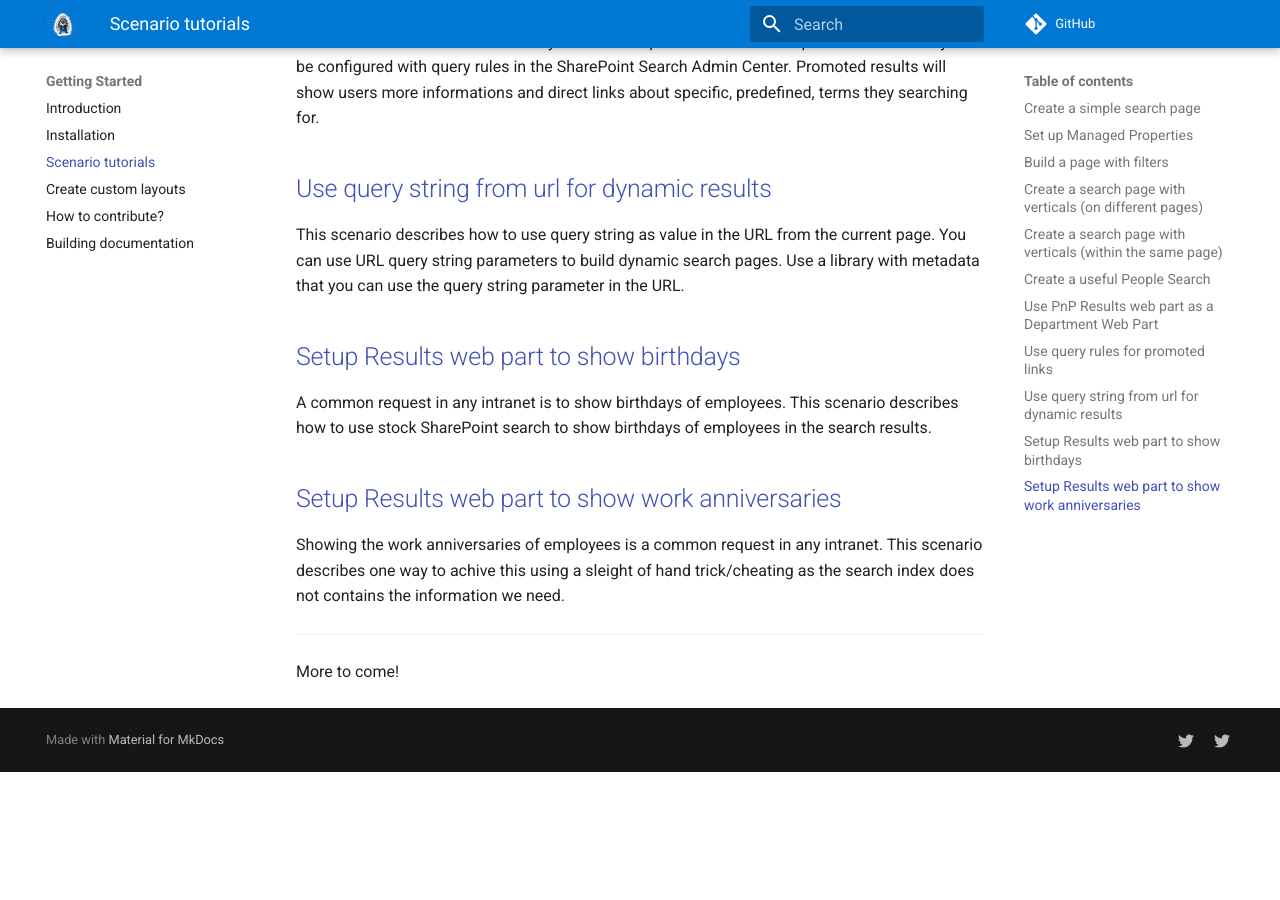
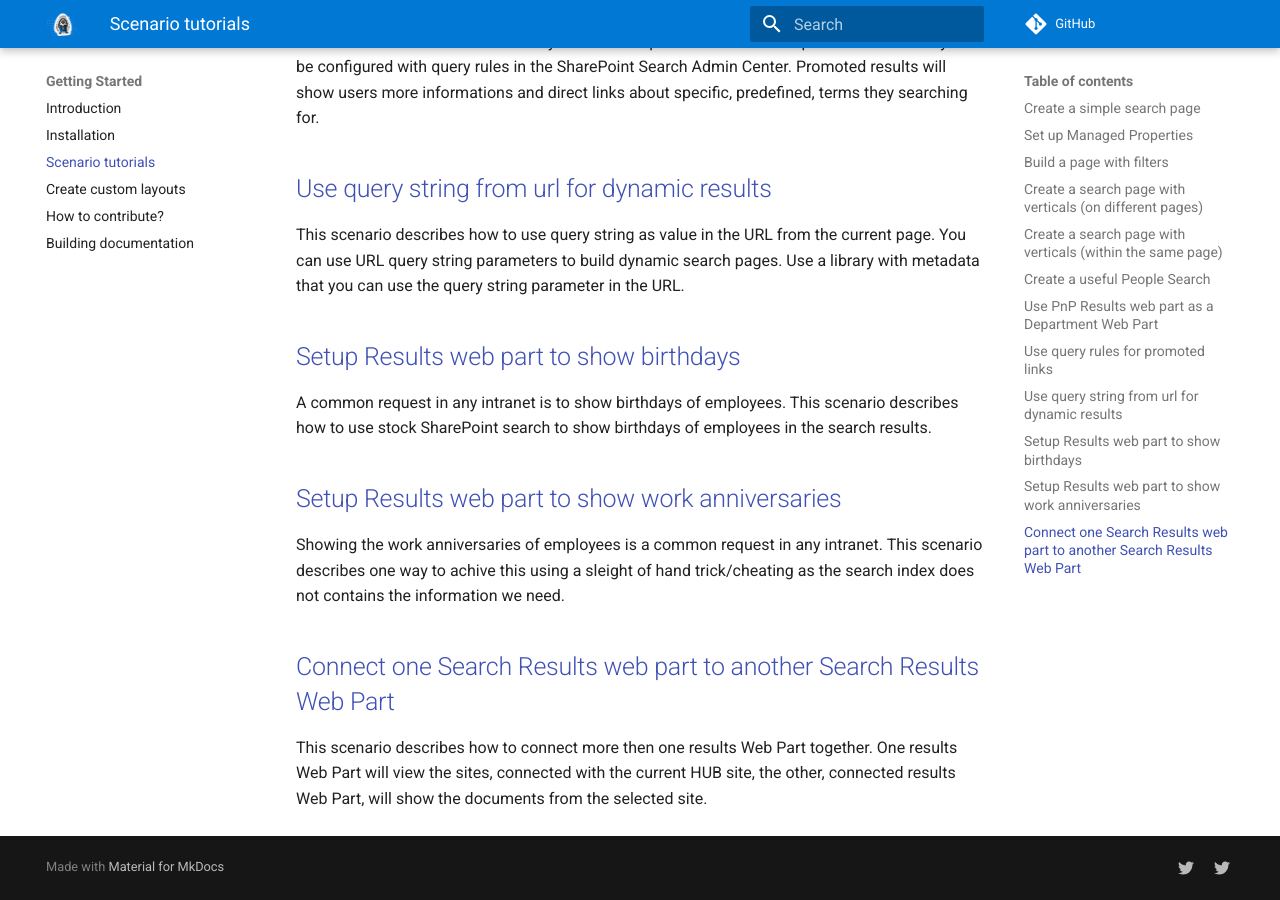
Before and after one commit to dominic5perezd/pnp-modern-search, an MkDocs documentation site: the page built from docs/scenarios/index.md, in a window 1280 px wide and 900 px high, scrolled down 1490 px. Built offline with MkDocs 1.6.1 and Material for MkDocs 9.7.7, drawn with Linux system fonts in a browser that asks for light colours; comment, search, counter and statistics services are not loaded; before the commit the page ends 2262 px from its top, so only the background shows below that.

Commit message:
Update index.md
Update index and add the scenario "Connect one Search Results web part to another Search Results Web Part"

```diff
--- a/docs/scenarios/index.md
+++ b/docs/scenarios/index.md
@@ -17,7 +17,6 @@ Most search solutions require some filters (aka refiners) to allow the user to f
 ## [Create a search page with verticals (on different pages)](Create-a-search-page-with-verticals-on-different-pages.md)
 
 Search verticals can be used to selectively search specific content per vertical. Using the SharePoint provider you can use result sources to limit the content returned, or you can add the required KQL in the web part itself. This sample shows how to set up multiple search verticals on different pages.
-
 
 ## [Create a search page with verticals (within the same page)](Create-a-search-page-with-verticals-within-the-same-page.md)
 
@@ -43,6 +42,5 @@ A common request in any intranet is to show birthdays of employees. This scenari
 ## [Setup Results web part to show work anniversaries](Setup-Results-web-part-to-show-work-anniversaries.md)
 Showing the work anniversaries of employees is a common request in any intranet. This scenario describes one way to achive this using a sleight of hand trick/cheating as the search index does not contains the information we need.
 
----
-
-More to come!
+## [Connect one Search Results web part to another Search Results Web Part](Connect-to-a-search-results-webpart.md)
+This scenario describes how to connect more then one results Web Part together. One results Web Part will view the sites, connected with the current HUB site, the other, connected results Web Part, will show the documents from the selected site.
```
